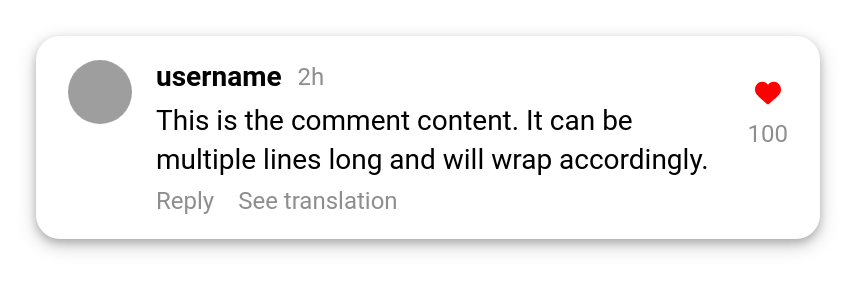
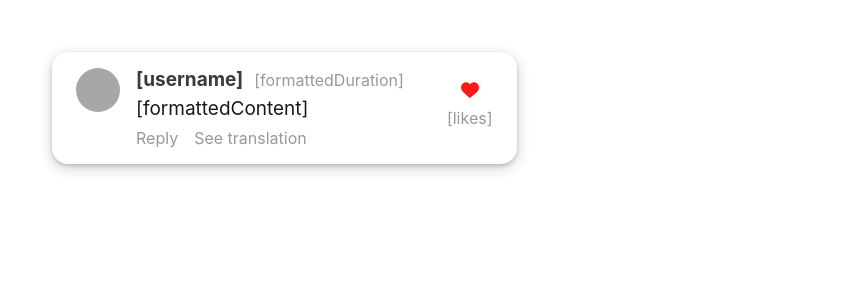
Before and after one commit to julioccorderoc/Mockup-Gen, a Python web app: template templates/instagram/instagram-comment.html in a window 1280 px wide. Shown: the top 300 px of the page, without its empty margins (0-861 px from the left). Run offline with Jinja, Linux system fonts and the light colour scheme; the template is opened without the code that fills it, so the values that code supplies are empty; some web fonts are replaced; grey boxes are pictures that could not be loaded.

Commit message:
styles updated

```diff
--- a/templates/instagram/instagram-comment.html
+++ b/templates/instagram/instagram-comment.html
@@ -16,67 +16,106 @@
                 display: inline-block;
                 padding: 36px;
             }
+            .mention,
+            .hashtag {
+                color: #0064e0;
+            }
+
             .instagram-comment {
                 background-color: white;
-                width: 720px;
-                font-family: 'Roboto', sans-serif;
+                width: 100%;
+                max-width: 500px;
+                font-family: -apple-system, BlinkMacSystemFont, "Segoe UI", Roboto, Helvetica, Arial, sans-serif;
                 display: flex;
-                padding: 24px 32px;
-                border-radius: 24px;
-                box-shadow: 0px 4px 8px 0px rgba(0, 0, 0, 0.2), 0 6px 20px 0 rgba(0, 0, 0, 0.2);
+                padding: 16px 24px;
+                border-radius: 16px;
+                margin: 16px 16px;
+                box-shadow: 0 2px 4px 0 rgba(0, 0, 0, 0.2), 0 4px 16px 0 rgba(0, 0, 0, 0.2);
+                box-sizing: border-box;
+                opacity: 0.9;
             }
+
             .profile-pic {
-                width: 64px;
-                height: 64px;
+                width: 44px;
+                /* Originalmente 64px */
+                height: 44px;
                 border-radius: 50%;
-                margin-right: 24px;
+                margin-right: 16px;
+                /* Originalmente 24px */
             }
+
             .comment-content {
                 flex-grow: 1;
             }
+
             .username-time {
                 display: flex;
                 align-items: center;
-                margin-bottom: 8px;
+                margin-bottom: 5px;
+                /* Originalmente 8px */
             }
+
             .username {
                 font-weight: bold;
-                font-size: 28px;
-                margin-right: 16px;
+                font-size: 19px;
+                /* Originalmente 28px */
+                margin-right: 11px;
+                /* Originalmente 16px */
+                color: #262626;
             }
+
             .time {
                 color: #8e8e8e;
-                font-size: 24px;
+                font-size: 16px;
+                /* Originalmente 24px */
             }
+
             .comment-text {
-                font-size: 28px;
+                font-size: 19px;
+                /* Originalmente 28px */
                 line-height: 1.4;
-                margin-top: 8px;
-                margin-bottom: 8px;
+                margin-top: 5px;
+                /* Originalmente 8px */
+                margin-bottom: 5px;
+                /* Originalmente 8px */
             }
+
             .comment-actions {
                 display: flex;
-                font-size: 24px;
+                font-size: 16px;
+                /* Originalmente 24px */
                 color: #8e8e8e;
             }
+
             .action {
-                margin-right: 24px;
+                margin-right: 16px;
+                /* Originalmente 24px */
             }
+
             .likes-section {
                 display: flex;
                 flex-direction: column;
                 align-items: center;
-                margin-left: 16px;
+                margin-left: 11px;
+                /* Originalmente 16px */
+                color: #262626;
             }
+
             .heart-icon {
-                margin-top: 20px;
-                width: 26px;
-                height: 26px;
-                margin-bottom: 8px;
+                margin-top: 13px;
+                /* Originalmente 20px */
+                width: 18px;
+                /* Originalmente 26px */
+                height: 18px;
+                margin-bottom: 5px;
+                /* Originalmente 8px */
             }
+
             .likes-count {
-                margin-top: 6px;
-                font-size: 24px;
+                margin-top: 4px;
+                /* Originalmente 6px */
+                font-size: 16px;
+                /* Originalmente 24px */
                 color: #8e8e8e;
                 text-align: center;
             }
@@ -86,26 +125,23 @@
     <body>
         <div id="capture-area">
         <div class="instagram-comment">
-                <img src="https://cdn.pixabay.com/photo/2015/10/05/22/37/blank-profile-picture-973460_960_720.png" alt="Profile Picture" class="profile-pic">
+            <img src="[profilePicUrl]" alt="Profile Picture" class="profile-pic">
             <div class="comment-content">
             <div class="username-time">
-                        <span class="username">username</span>
-                        <span class="time">2h</span>
+                <span class="username">[username]</span>
+                <span class="time">[formattedDuration]</span>
             </div>
-                    <p class="comment-text" id="comment-text">This is the comment content. It can be multiple lines long and will wrap accordingly.</p>
+            <p class="comment-text">[formattedContent]</p>
             <div class="comment-actions">
                 <span class="action">Reply</span>
                 <span class="action">See translation</span>
             </div>
             </div>
             <div class="likes-section">
-                    <svg class="heart-icon" fill=red role="img" viewBox="0 0 48 48"><title>Liked</title><path d="M34.6 3.1c-4.5 0-7.9 1.8-10.6 5.6-2.7-3.7-6.1-5.5-10.6-5.5C6 3.1 0 9.6 0 17.6c0 7.3 5.4 12 10.6 16.5.6.5 1.3 1.1 1.9 1.7l2.3 2c4.4 3.9 6.6 5.9 7.6 6.5.5.3 1.1.5 1.6.5s1.1-.2 1.6-.5c1-.6 2.8-2.2 7.8-6.8l2-1.8c.7-.6 1.3-1.2 2-1.7C42.7 29.6 48 25 48 17.6c0-8-6-14.5-13.4-14.5z"></path></svg>
-
-                    <p class="likes-count">100</p>
-
+            <svg class="heart-icon" fill="red" role="img" viewBox="0 0 48 48"><title>Liked</title><path d="M34.6 3.1c-4.5 0-7.9 1.8-10.6 5.6-2.7-3.7-6.1-5.5-10.6-5.5C6 3.1 0 9.6 0 17.6c0 7.3 5.4 12 10.6 16.5.6.5 1.3 1.1 1.9 1.7l2.3 2c4.4 3.9 6.6 5.9 7.6 6.5.5.3 1.1.5 1.6.5s1.1-.2 1.6-.5c1-.6 2.8-2.2 7.8-6.8l2-1.8c.7-.6 1.3-1.2 2-1.7C42.7 29.6 48 25 48 17.6c0-8-6-14.5-13.4-14.5z"></path></svg>
+            <p class="likes-count">[likes]</p>
             </div>
         </div>
         </div>
-
     </body>
 </html>
```
Lines whose indentation alone changed are shown as unchanged.
